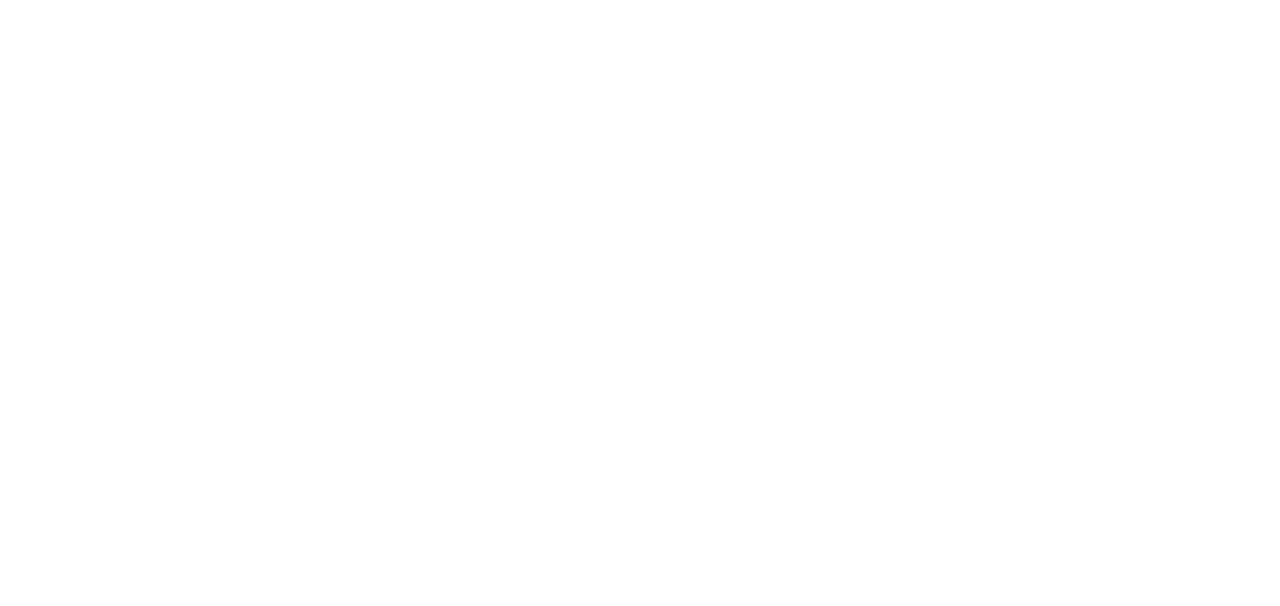
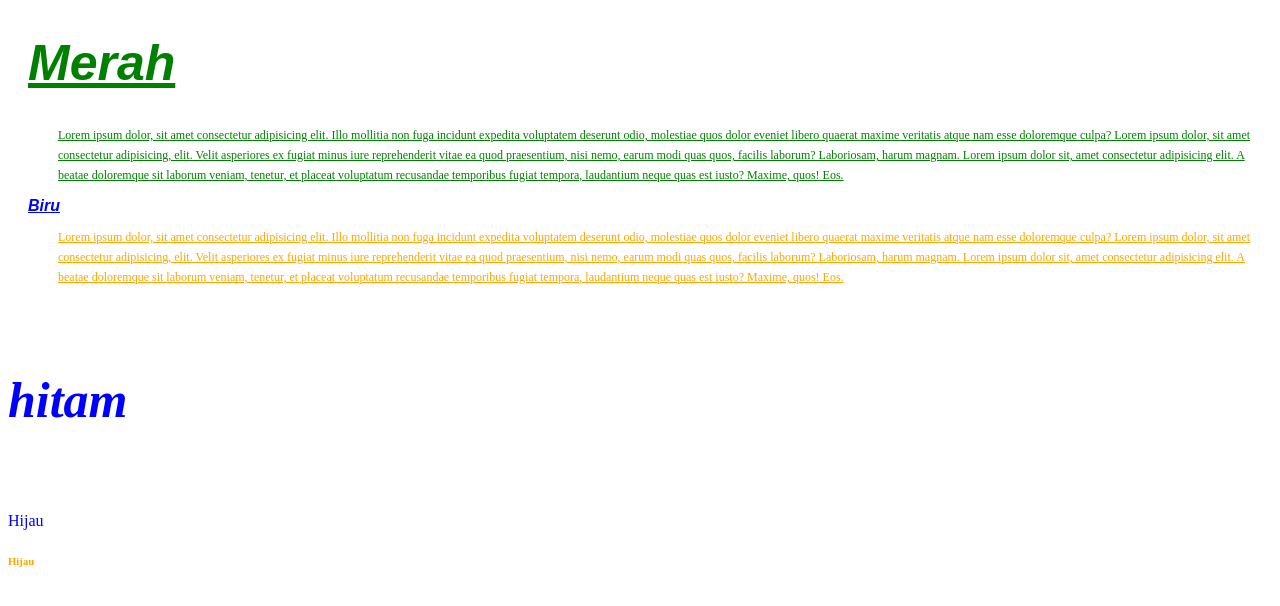
Before and after one commit to deasetianawati/css-dasar, a plain HTML site: page index.html in a window 1280 px wide. Drawn offline with Linux system fonts and the light colour scheme.

Commit message:
Belajar penempatan css dan font css

```diff
--- /dev/null
+++ b/assets/css/style.css
@@ -0,0 +1,44 @@
+h1 {
+  color: red;
+  font-family: arial;
+  font-size: 16px;
+  font-weight: 600px;
+  margin-left: 20px;
+/*  border: 1px solid blue;
+  border-top: none;
+  border-radius: 10px;*/
+  text-decoration: underline;
+  font-style: italic;
+}
+
+p {
+  color: green;
+  font-size: 12px;
+  line-height: 20px;
+  text-decoration: underline;
+  margin-left: 50px;
+}
+
+.tulisan-biru {
+  color: blue;
+}
+
+.tulisan-kuning {
+  color: yellow;
+}
+
+.tulisan-oren {
+  color: orange;
+}
+
+.tulisan-hijau {
+  color: green;
+}
+
+.tulisan-besar {
+  font-size: 50px;
+
+}
+.tulisan-miring {
+  font-style:italic;
+}
--- a/index.html
+++ b/index.html
@@ -4,8 +4,17 @@
   <meta charset="UTF-8">
   <meta name="viewport" content="width=device-width, initial-scale=1.0">
   <title>Document</title>
+  <link rel="stylesheet" href="./assets/css/style.css">
 </head>
 <body>
+  <h1 class="tulisan-hijau tulisan-besar tulisan-miring">Merah</h1>
+  <p>Lorem ipsum dolor, sit amet consectetur adipisicing elit. Illo mollitia non fuga incidunt expedita voluptatem deserunt odio, molestiae quos dolor eveniet libero quaerat maxime veritatis atque nam esse doloremque culpa? Lorem ipsum dolor, sit amet consectetur adipisicing, elit. Velit asperiores ex fugiat minus iure reprehenderit vitae ea quod praesentium, nisi nemo, earum modi quas quos, facilis laborum? Laboriosam, harum magnam. Lorem ipsum dolor sit, amet consectetur adipisicing elit. A beatae doloremque sit laborum veniam, tenetur, et placeat voluptatum recusandae temporibus fugiat tempora, laudantium neque quas est iusto? Maxime, quos! Eos.</p>
 
+  <h1 class="tulisan-biru">Biru</h1>
+  <p class="tulisan-oren">Lorem ipsum dolor, sit amet consectetur adipisicing elit. Illo mollitia non fuga incidunt expedita voluptatem deserunt odio, molestiae quos dolor eveniet libero quaerat maxime veritatis atque nam esse doloremque culpa? Lorem ipsum dolor, sit amet consectetur adipisicing, elit. Velit asperiores ex fugiat minus iure reprehenderit vitae ea quod praesentium, nisi nemo, earum modi quas quos, facilis laborum? Laboriosam, harum magnam. Lorem ipsum dolor sit, amet consectetur adipisicing elit. A beatae doloremque sit laborum veniam, tenetur, et placeat voluptatum recusandae temporibus fugiat tempora, laudantium neque quas est iusto? Maxime, quos! Eos.</p>
+
+  <h5 class="tulisan-besar tulisan-biru tulisan-miring">hitam</h5>
+  <div class="tulisan-biru">Hijau</div>
+  <h6 class="tulisan-oren">Hijau</h6>
 </body>
 </html>
--- /dev/null
+++ b/penempatan-css/css/style-1.css
@@ -0,0 +1,9 @@
+h3{
+  color:green;
+}
+h4{
+  color:red;
+}
+h5{
+  color:yellow;
+}
```
Also changed, not shown: penempatan-css/embed-css.html (added, +26 -0 lines), penempatan-css/inline-css.html (added, +13 -0 lines), penempatan-css/outline-css.html (added, +14 -0 lines).
